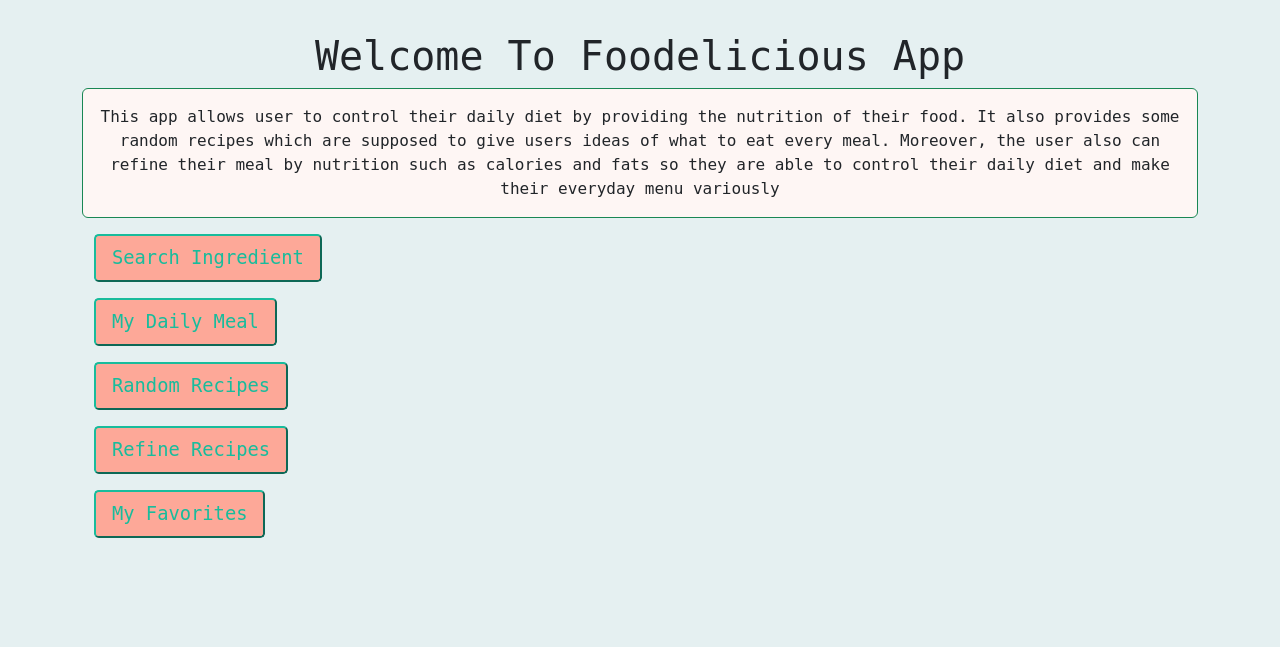
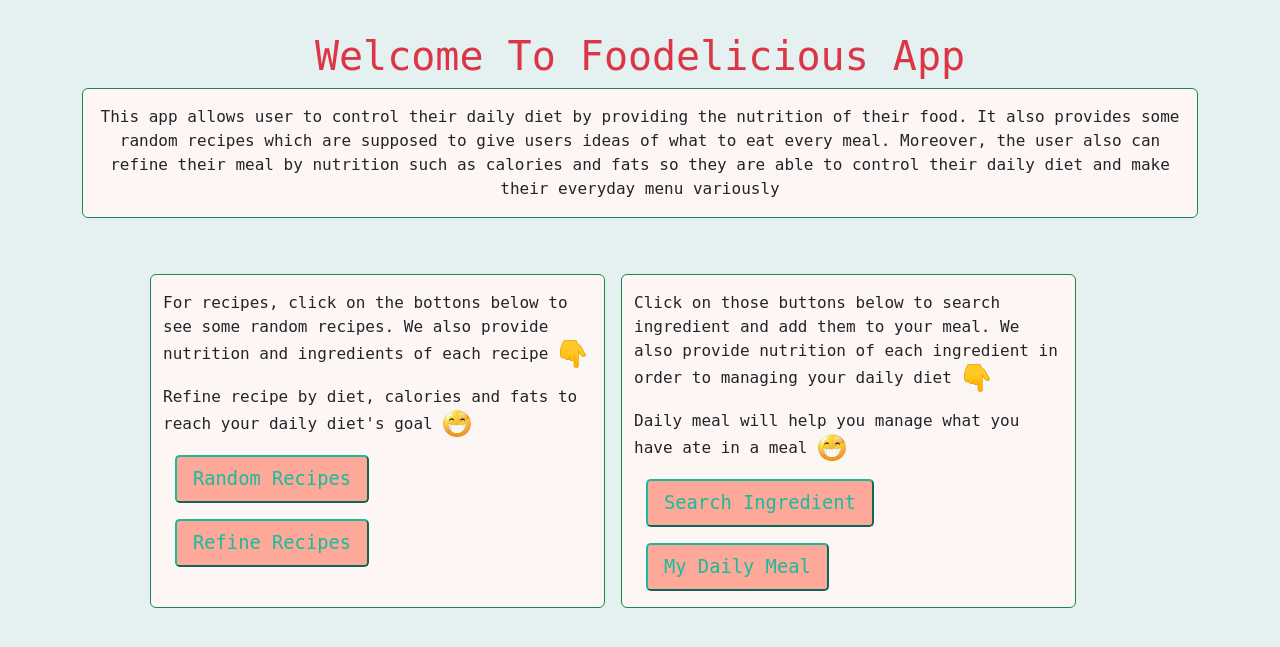
Before and after one commit to quyenpham94/foodelicious, a Flask app: page / in a window 1280 px wide. Shown: the part 58-705 px from the top of the page. Run offline with Flask 2, Linux system fonts and the light colour scheme; parts of the project's set-up code (start-up, migrations or seed data) failed here and were passed over; some libraries are stand-ins or nearby versions.

Commit message:
add some styles

```diff
--- a/static/meal.js
+++ b/static/meal.js
@@ -31,11 +31,3 @@ $(document).ready(function(){
 	})
 
 })
-$(document).ready(function(){
-    const removeMeal = $('.flex')
-    removeMeal.on('click', function(e){
-        e.preventDefault();
-        $(".card-body").parent().remove();
-        console.log("delete your meal")
-    })
-})
--- a/static/style.css
+++ b/static/style.css
@@ -13,3 +13,12 @@
 h1, h2, h3, h4, h5, h6, h8, p, a, span, button {
     font-family: 'Roboto Mono', monospace;
 }
+
+.recipe-img {
+	width: 100%;
+	border-radius: 2%;
+}
+
+.card-body {
+    width: 100%;
+}
--- a/templates/foods/favorites.html
+++ b/templates/foods/favorites.html
@@ -2,10 +2,11 @@
 {% block title %}Favorites{% endblock %}
 {% block content %}
 <div class="border border-success rounded p-4 container">
+  <h1 class="text-center text-danger"> Favorite Recipesssss</h1>
   {% if g.user.recipes %}
   <div id="recipe-info" class="row justify-content-center align-items-center">
     {% for r in g.user.recipes %}
-    <div class="jumbotron col-3 col-sm-10-6 m-2 mx-auto">
+    <div class="jumbotron col-4 col-sm-10-6 m-2 mx-auto">
       <a href="/recipes/{{r.id}}" data-id="{{r.id}}" class="show-recipe">
         <div class="card border mb-4 mx-auto" style="background-color: #fef6f4;">
           <img class="card-img-top" src="{{r['image']}}" alt="Card image cap" alt="{{r.name}}">
--- a/templates/foods/recipes.html
+++ b/templates/foods/recipes.html
@@ -1,7 +1,7 @@
 {% extends 'base.html' %}
 {% block title %}Recipes from Random{% endblock %}
 {% block content %}
-<div class="container">
+<div class="border border-success rounded p-4 container">
     {% if recipes %}
         <div id="recipe-info" class="row justify-content-center align-items-center">
             <div id="jumbotron col-3 my-4">
--- a/templates/foods/search.html
+++ b/templates/foods/search.html
@@ -20,7 +20,7 @@
                     <div>
                         <div class="card-body meal-info text-center">
                             <div class="card-body border" style="background-color: #fef6f4;">
-                                <p class="ingredient-name">{{ i.name }}</p>
+                                <p class="ingredient-name text-danger">{{ i.name }}</p>
                                 <a href="/ingredients/{{i.id}}" data-id="{{i.id}}" class="show-ingredient"><img class="logo" src="/static/image/nutrition-icon.png" alt="logo"><p>Nutrition </p></a>
 
                                 {% if g.user %}
--- a/templates/index.html
+++ b/templates/index.html
@@ -3,14 +3,41 @@
 
 {% block content %}
 
-    <h1 style="text-align:center;">Welcome To Foodelicious App</h1>
+    <h1 class="text-center text-danger">Welcome To Foodelicious App</h1>
     <div class="container border border-success rounded mx-auto text-center mb-3 p-3" style="background-color: #fef6f4;">
         <span>This app allows user to control their daily diet by providing the nutrition of their food.
             It also provides some random recipes which are supposed to give users ideas of what to eat every meal.
             Moreover, the user also can refine their meal by nutrition such as calories and fats so they are able to
             control their daily diet and make their everyday menu variously</span>
     </div>
+    <div class="row container m-5">
+        <div class="col-md-5 m-2 border border-success rounded container" style="background-color: #fef6f4;">
+            <p class="my-3">For recipes, click on the bottons below to see some random recipes. We also provide nutrition and ingredients of each recipe
+                <img class="logo" src="/static/image/down-icon.png" alt="logo">
+            </p>
+            <p>Refine recipe by diet, calories and fats to reach your daily diet's goal
+                <img class="logo" src="/static/image/cute-icon.png" alt="logo">
+            </p>
+            <div class="container">
+                <form action="/random">
+                    <button class="btn-outline-success btn-lg" style="background-color: #fda898;">Random Recipes</button>
+                </form>
 
+            </div>
+            <div class="container">
+                <form action="/random">
+                    <button class="btn-outline-success btn-lg" style="background-color: #fda898;">Refine Recipes</button>
+                </form>
+
+            </div>
+        </div>
+        <div class="col-md-5 m-2 border border-success rounded container" style="background-color: #fef6f4;">
+            <p class="my-3">Click on those buttons below to search ingredient and add them to your meal. We also provide nutrition of each ingredient in order to managing your daily diet
+                <img class="logo" src="/static/image/down-icon.png" alt="logo">
+            </p>
+            <p>Daily meal will help you manage what you have ate in a meal
+                <img class="logo" src="/static/image/cute-icon.png" alt="logo">
+            </p>
             <div class="container" >
                 <form action="/search">
                     <button class="btn-outline-success btn-lg" style="background-color: #fda898;">Search Ingredient</button>
@@ -23,22 +50,8 @@
                 </form>
 
             </div>
-    <div class="container">
-        <form action="/random">
-            <button class="btn-outline-success btn-lg" style="background-color: #fda898;">Random Recipes</button>
-        </form>
+        </div>
 
-    </div>
-    <div class="container">
-        <form action="/random">
-            <button class="btn-outline-success btn-lg" style="background-color: #fda898;">Refine Recipes</button>
-        </form>
-
-    </div>
-    <div class="container">
-        <form action="/favorites">
-            <button class="btn-outline-success btn-lg" style="background-color: #fda898;">My Favorites</button>
-        </form>
 
     </div>
 
```
Also changed, not shown: templates/foods/details.html (+16 -13 lines), templates/foods/meals.html (+14 -8 lines), templates/foods/random.html (+12 -9 lines), static/image/cute-icon.png (added), static/image/down-icon.png (added), static/image/minus-icon.png (added). Lines whose indentation alone changed are shown as unchanged.
